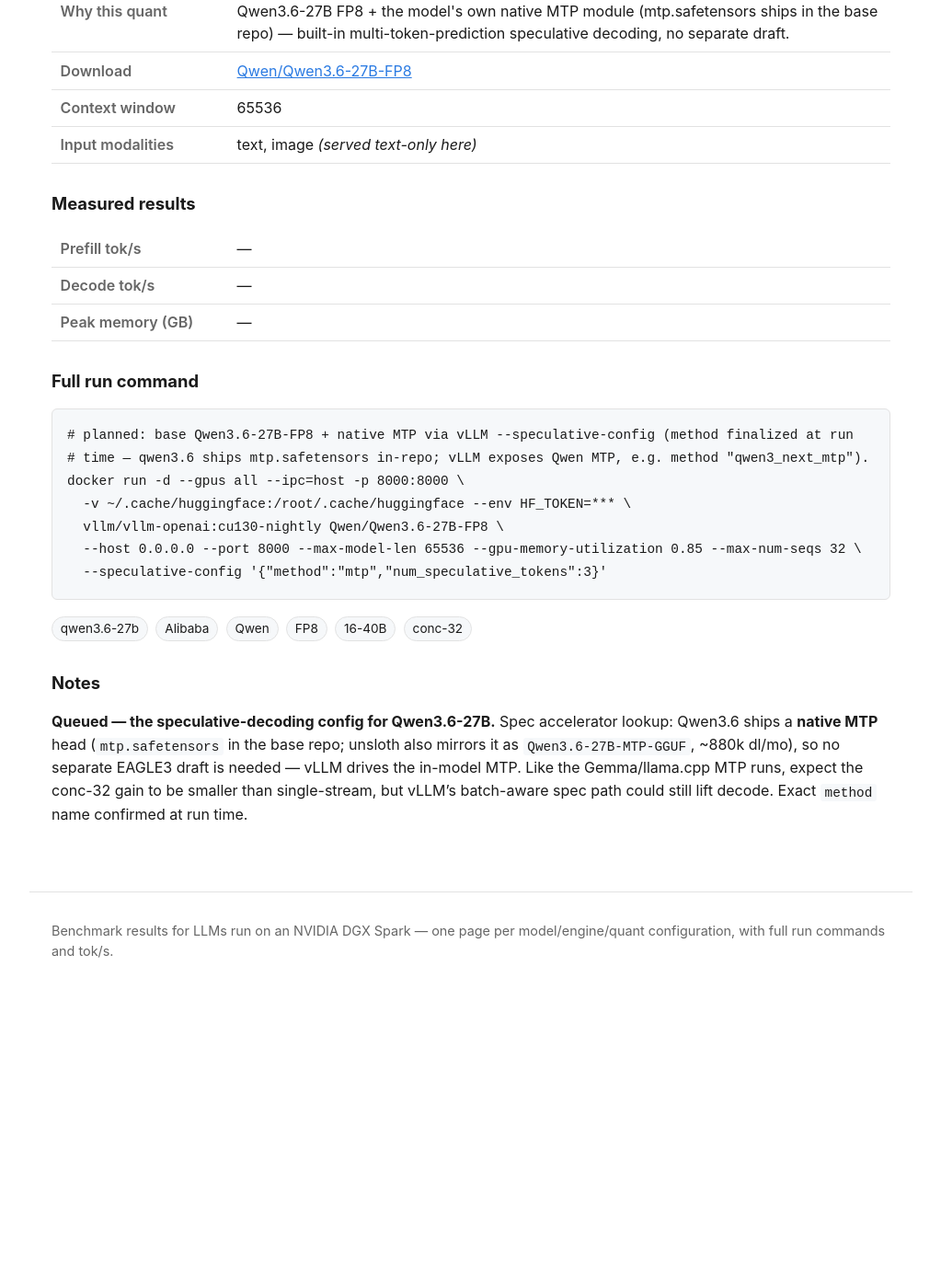
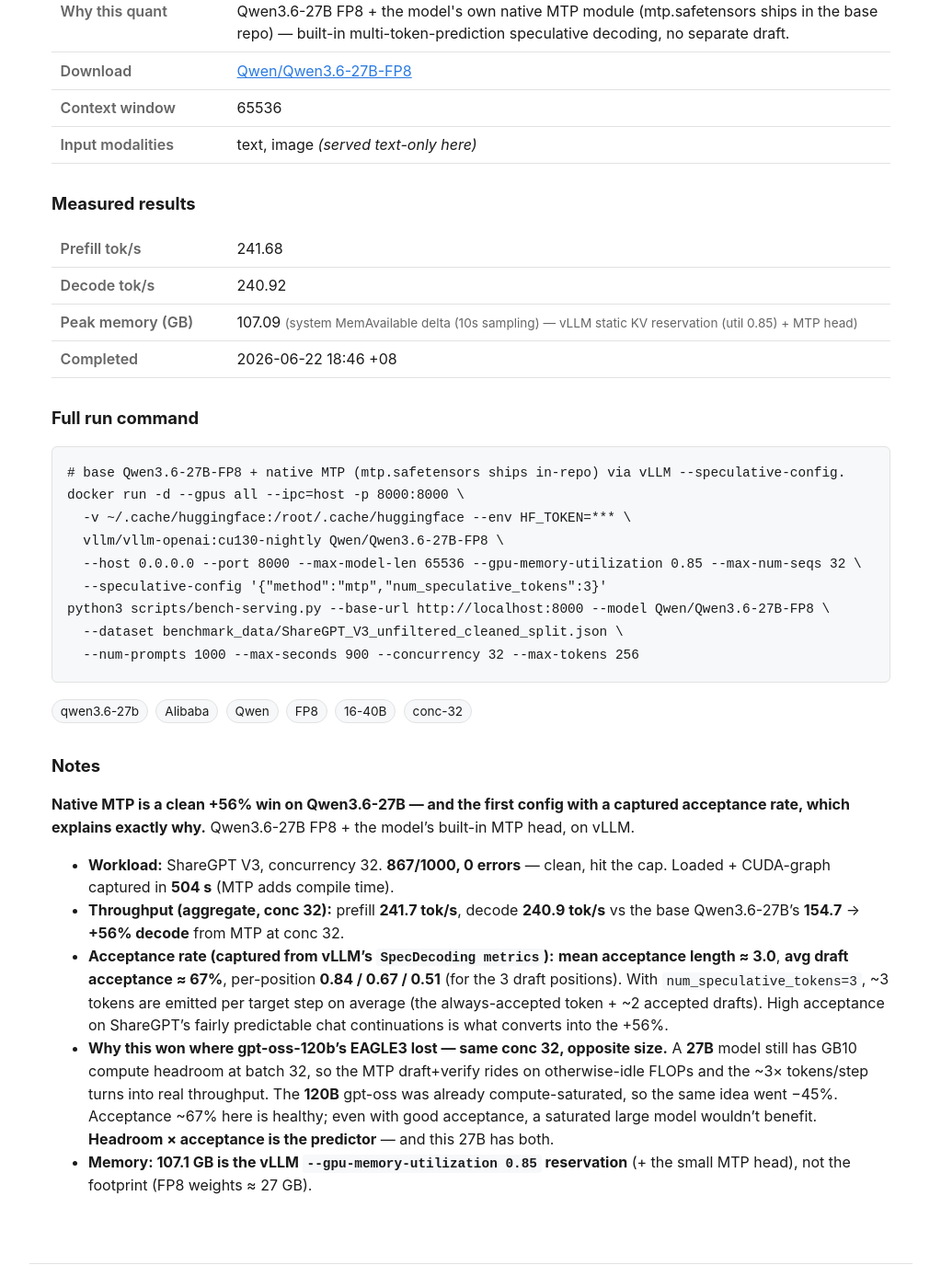
Before and after one commit to yjsoon/autobench, a Jekyll site: the page built from _configs/qwen3-6-27b-vllm-fp8-mtp.md, in a window 1280 px wide and 1400 px high, scrolled down 508 px. Shown: the whole window at 92% size, without its empty margins (128-1151 px from the left). Built offline with Jekyll 4.4.1, drawn with Linux system fonts in a browser that asks for light colours; before the commit the page ends 1616 px from its top, so only the background shows below that; some of the changed text lies outside the part shown.

Commit message:
Bench: Qwen3.6-27B vLLM FP8+MTP (242/241, +56%, acceptance 67%) — first captured acceptance rate
Native MTP +56% decode over base (155->241), 0 errors. Captured: mean acceptance
length ~3.0, avg draft acceptance ~67%, per-position 0.84/0.67/0.51. Clean win
where gpt-oss-120b lost: 27B has compute headroom at conc 32 (headroom x
acceptance is the predictor).

Co-Authored-By: Claude Opus 4.8 (1M context) <noreply@anthropic.com>
Claude-Session: https://claude.ai/code/session_01JczsieM71svofn8CxRyY2s

```diff
--- a/_configs/qwen3-6-27b-vllm-fp8-mtp.md
+++ b/_configs/qwen3-6-27b-vllm-fp8-mtp.md
@@ -15,25 +15,45 @@ modalities: [text, image]
 mm_served: false
 concurrency: 32
 tags: [qwen3.6-27b, Alibaba, Qwen, FP8, 16-40B, conc-32]
-status: pending
-prefill_toks:
-decode_toks:
-mem_gb:
-mem_source:
-measured_on:
-completed_at:
+status: done
+prefill_toks: 241.68
+decode_toks: 240.92
+mem_gb: 107.09
+mem_source: system MemAvailable delta (10s sampling) — vLLM static KV reservation (util 0.85) + MTP head
+spec_acceptance: 67% avg draft acceptance · mean acceptance length 3.0 · per-position 0.84/0.67/0.51
+measured_on: 2026-06-22
+completed_at: 2026-06-22 18:46 +08
 run_command: |
-  # planned: base Qwen3.6-27B-FP8 + native MTP via vLLM --speculative-config (method finalized at run
-  # time — qwen3.6 ships mtp.safetensors in-repo; vLLM exposes Qwen MTP, e.g. method "qwen3_next_mtp").
+  # base Qwen3.6-27B-FP8 + native MTP (mtp.safetensors ships in-repo) via vLLM --speculative-config.
   docker run -d --gpus all --ipc=host -p 8000:8000 \
     -v ~/.cache/huggingface:/root/.cache/huggingface --env HF_TOKEN=*** \
     vllm/vllm-openai:cu130-nightly Qwen/Qwen3.6-27B-FP8 \
     --host 0.0.0.0 --port 8000 --max-model-len 65536 --gpu-memory-utilization 0.85 --max-num-seqs 32 \
     --speculative-config '{"method":"mtp","num_speculative_tokens":3}'
+  python3 scripts/bench-serving.py --base-url http://localhost:8000 --model Qwen/Qwen3.6-27B-FP8 \
+    --dataset benchmark_data/ShareGPT_V3_unfiltered_cleaned_split.json \
+    --num-prompts 1000 --max-seconds 900 --concurrency 32 --max-tokens 256
+
+# SpecDecoding metrics (vLLM, steady-state): Mean acceptance length ~3.0, Avg draft acceptance ~67%,
+# per-position acceptance 0.84 / 0.67 / 0.51 (num_speculative_tokens=3).
 ---
 
-**Queued — the speculative-decoding config for Qwen3.6-27B.** Spec accelerator lookup: Qwen3.6 ships a
-**native MTP** head (`mtp.safetensors` in the base repo; unsloth also mirrors it as
-`Qwen3.6-27B-MTP-GGUF`, ~880k dl/mo), so no separate EAGLE3 draft is needed — vLLM drives the in-model
-MTP. Like the Gemma/llama.cpp MTP runs, expect the conc-32 gain to be smaller than single-stream, but
-vLLM's batch-aware spec path could still lift decode. Exact `method` name confirmed at run time.
+**Native MTP is a clean +56% win on Qwen3.6-27B — and the first config with a captured acceptance
+rate, which explains exactly why.** Qwen3.6-27B FP8 + the model's built-in MTP head, on vLLM.
+
+- **Workload:** ShareGPT V3, concurrency 32. **867/1000, 0 errors** — clean, hit the cap. Loaded +
+  CUDA-graph captured in **504 s** (MTP adds compile time).
+- **Throughput (aggregate, conc 32):** prefill **241.7 tok/s**, decode **240.9 tok/s** vs the base
+  Qwen3.6-27B's **154.7** → **+56% decode** from MTP at conc 32.
+- **Acceptance rate (captured from vLLM's `SpecDecoding metrics`):** **mean acceptance length ≈ 3.0**,
+  **avg draft acceptance ≈ 67%**, per-position **0.84 / 0.67 / 0.51** (for the 3 draft positions). With
+  `num_speculative_tokens=3`, ~3 tokens are emitted per target step on average (the always-accepted
+  token + ~2 accepted drafts). High acceptance on ShareGPT's fairly predictable chat continuations is
+  what converts into the +56%.
+- **Why this won where gpt-oss-120b's EAGLE3 lost — same conc 32, opposite size.** A **27B** model still
+  has GB10 compute headroom at batch 32, so the MTP draft+verify rides on otherwise-idle FLOPs and the
+  ~3× tokens/step turns into real throughput. The **120B** gpt-oss was already compute-saturated, so the
+  same idea went −45%. Acceptance ~67% here is healthy; even with good acceptance, a saturated large
+  model wouldn't benefit. **Headroom × acceptance is the predictor** — and this 27B has both.
+- **Memory: 107.1 GB is the vLLM `--gpu-memory-utilization 0.85` reservation** (+ the small MTP head),
+  not the footprint (FP8 weights ≈ 27 GB).
```
